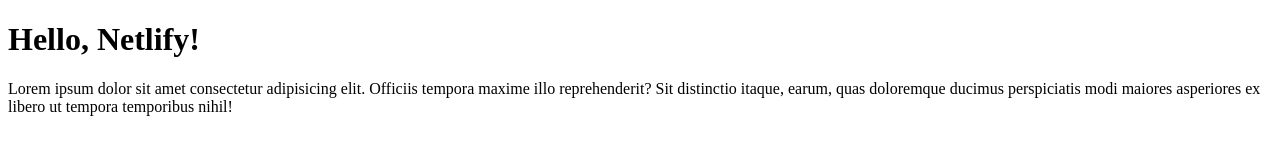
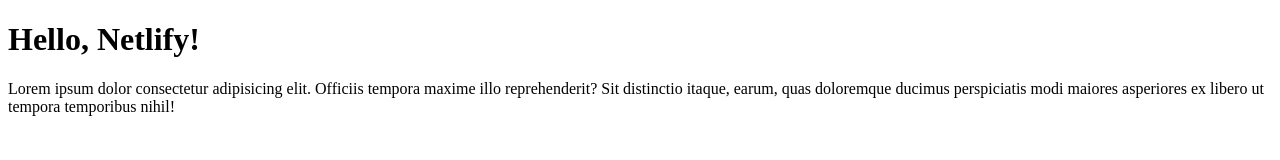
Before and after one commit to ricardoferreirades/cd-netlify, a plain HTML site: page index.html in a window 1280 px wide. Drawn offline with Linux system fonts and the light colour scheme; no server answers.

Commit message:
removing some text
Signed-off-by: ricardoferreirades <ricardoferreirades@gmail.com>

```diff
--- a/index.html
+++ b/index.html
@@ -9,7 +9,7 @@
 </head>
 <body>
     <h1>Hello, Netlify!</h1>
-    <p>Lorem ipsum dolor sit amet consectetur adipisicing elit. Officiis tempora maxime illo reprehenderit? Sit distinctio itaque, earum, quas doloremque ducimus perspiciatis modi maiores asperiores ex libero ut tempora temporibus nihil!</p>
+    <p>Lorem ipsum dolor consectetur adipisicing elit. Officiis tempora maxime illo reprehenderit? Sit distinctio itaque, earum, quas doloremque ducimus perspiciatis modi maiores asperiores ex libero ut tempora temporibus nihil!</p>
     <img src="" alt="">
 
 
```
